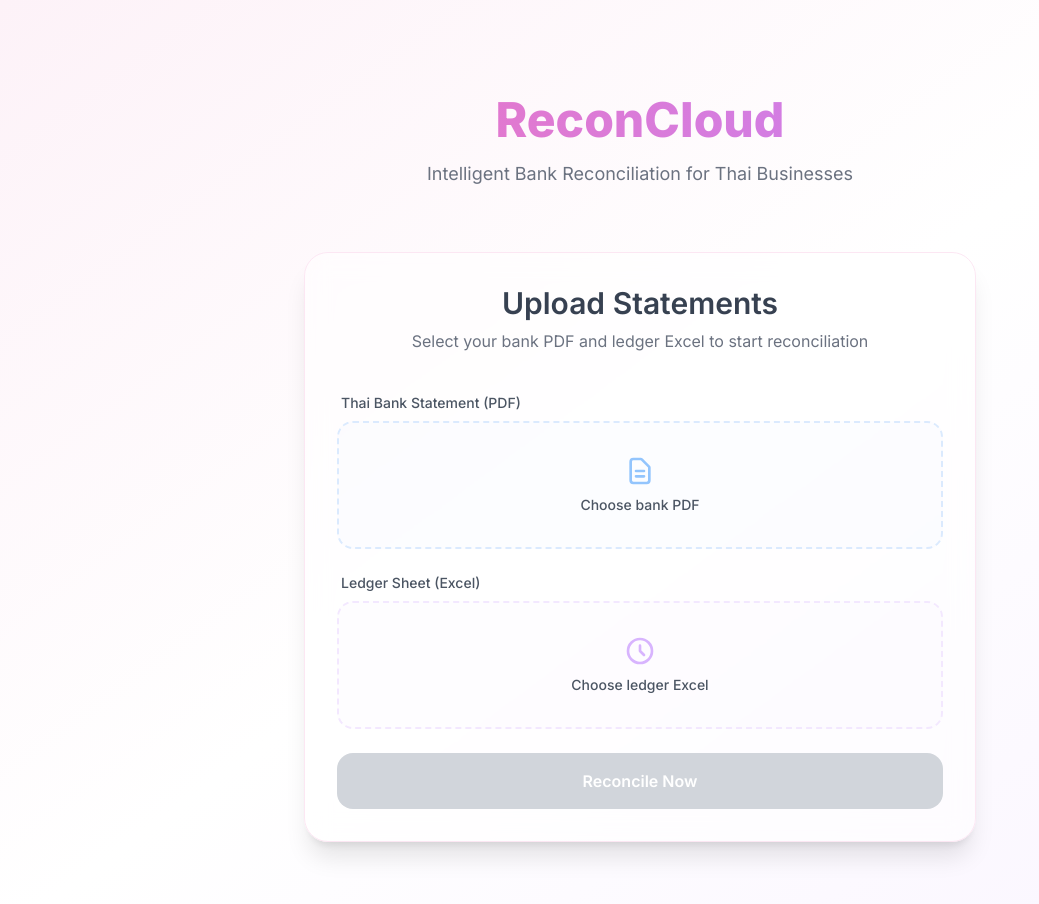
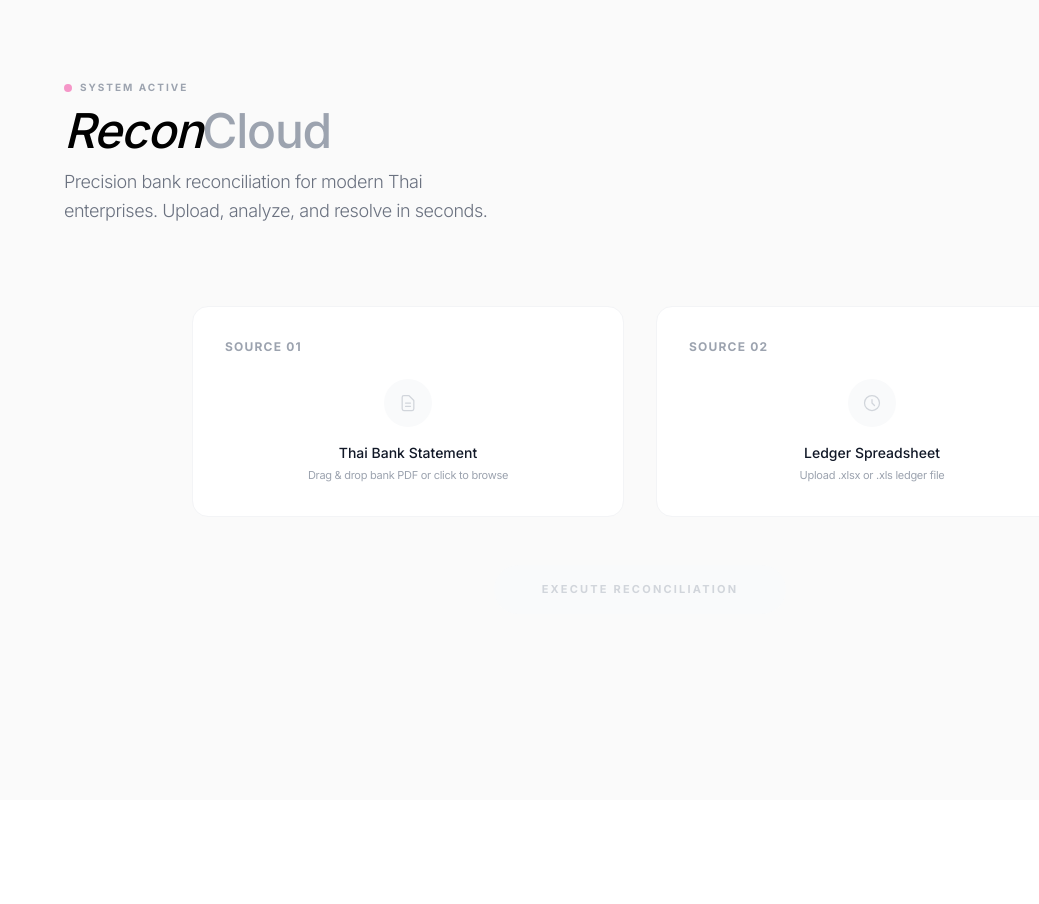
Before and after one commit to khaismikaelsonappleid-ctrl/bank-recon-app, a Next.js app: page / in a window 1280 px wide. Shown: the top 904 px of the page, without its empty margins (0-1039 px from the left). After the commit the page ends 800 px from the top, so only its background shows below. Built offline with nearby package versions, Linux system fonts and the light colour scheme.

Commit message:
Redesign frontend for ultra-clean, minimalist premium aesthetic with pastel accents

```diff
--- a/app/components/FileUpload.tsx
+++ b/app/components/FileUpload.tsx
@@ -40,11 +40,7 @@ export default function FileUpload({ onResults }: { onResults: (data: Reconcilia
   };
 
   const handleUpload = async () => {
-    if (!files.bankStatement || !files.ledgerSheet) {
-      alert('Please select both files first.');
-      return;
-    }
-
+    if (!files.bankStatement || !files.ledgerSheet) return;
     setIsUploading(true);
 
     const formData = new FormData();
@@ -58,96 +54,85 @@ export default function FileUpload({ onResults }: { onResults: (data: Reconcilia
       });
 
       if (!response.ok) throw new Error('Reconciliation failed');
-
       const result = await response.json();
       onResults(result);
     } catch (error) {
-      console.error(error);
-      alert('Error during reconciliation. Please check your files.');
+      alert('Reconciliation encountered an issue. Please verify file formats.');
     } finally {
       setIsUploading(false);
     }
   };
 
   return (
-    <div className="max-w-2xl mx-auto p-8 bg-white/50 backdrop-blur-md rounded-3xl shadow-xl border border-pink-100">
-      <div className="text-center mb-10">
-        <h2 className="text-3xl font-semibold text-gray-700 mb-2">Upload Statements</h2>
-        <p className="text-gray-500">Select your bank PDF and ledger Excel to start reconciliation</p>
-      </div>
-
-      <div className="space-y-6">
-        <div className="group relative">
-          <label className="block text-sm font-medium text-gray-600 mb-2 ml-1">
-            Thai Bank Statement (PDF)
-          </label>
-          <div className={`
-            relative flex flex-col items-center justify-center w-full h-32
-            border-2 border-dashed rounded-2xl transition-all duration-300
-            ${files.bankStatement ? 'border-green-200 bg-green-50/30' : 'border-blue-100 bg-blue-50/20 hover:border-blue-200'}
-          `}>
-            <input
-              type="file"
-              accept=".pdf"
-              onChange={handleFileChange('bankStatement')}
-              className="absolute inset-0 w-full h-full opacity-0 cursor-pointer"
-            />
-            <div className="flex flex-col items-center space-y-2 pointer-events-none">
-              <svg className={`w-8 h-8 ${files.bankStatement ? 'text-green-400' : 'text-blue-300'}`} fill="none" stroke="currentColor" viewBox="0 0 24 24">
-                <path strokeLinecap="round" strokeLinejoin="round" strokeWidth="2" d="M9 12h6m-6 4h6m2 5H7a2 2 0 01-2-2V5a2 2 0 012-2h5.586a1 1 0 01.707.293l5.414 5.414a1 1 0 01.293.707V19a2 2 0 01-2 2z" />
-              </svg>
-              <span className="text-sm text-gray-600 font-medium text-center px-4">
-                {files.bankStatement ? files.bankStatement.name : 'Choose bank PDF'}
-              </span>
+    <div className="max-w-4xl mx-auto">
+      <div className="grid grid-cols-1 md:grid-cols-2 gap-8 mb-12">
+        {/* PDF Upload */}
+        <div className="relative group">
+          <div className="flex flex-col h-full bg-white border border-gray-100 rounded-2xl p-8 transition-all duration-500 hover:border-pink-200 hover:shadow-[0_20px_50px_rgba(244,114,182,0.05)]">
+            <h3 className="text-xs font-bold text-gray-400 uppercase tracking-widest mb-6">Source 01</h3>
+            <div className="flex-1 flex flex-col justify-center">
+              <label className="cursor-pointer">
+                <input type="file" accept=".pdf" onChange={handleFileChange('bankStatement')} className="hidden" />
+                <div className="flex flex-col items-center text-center">
+                  <div className={`w-12 h-12 rounded-full mb-4 flex items-center justify-center transition-all duration-500 ${files.bankStatement ? 'bg-pink-50 text-pink-400 scale-110' : 'bg-gray-50 text-gray-300'}`}>
+                    <svg className="w-5 h-5" fill="none" stroke="currentColor" viewBox="0 0 24 24">
+                      <path strokeLinecap="round" strokeLinejoin="round" strokeWidth="1.5" d="M9 12h6m-6 4h6m2 5H7a2 2 0 01-2-2V5a2 2 0 012-2h5.586a1 1 0 01.707.293l5.414 5.414a1 1 0 01.293.707V19a2 2 0 01-2 2z" />
+                    </svg>
+                  </div>
+                  <h4 className="text-sm font-medium text-gray-900 mb-1">Thai Bank Statement</h4>
+                  <p className="text-[11px] text-gray-400 tracking-tight px-4 leading-relaxed">
+                    {files.bankStatement ? files.bankStatement.name : 'Drag & drop bank PDF or click to browse'}
+                  </p>
+                </div>
+              </label>
             </div>
           </div>
         </div>
 
-        <div className="group relative">
-          <label className="block text-sm font-medium text-gray-600 mb-2 ml-1">
-            Ledger Sheet (Excel)
-          </label>
-          <div className={`
-            relative flex flex-col items-center justify-center w-full h-32
-            border-2 border-dashed rounded-2xl transition-all duration-300
-            ${files.ledgerSheet ? 'border-green-200 bg-green-50/30' : 'border-purple-100 bg-purple-50/20 hover:border-purple-200'}
-          `}>
-            <input
-              type="file"
-              accept=".xlsx,.xls"
-              onChange={handleFileChange('ledgerSheet')}
-              className="absolute inset-0 w-full h-full opacity-0 cursor-pointer"
-            />
-            <div className="flex flex-col items-center space-y-2 pointer-events-none">
-              <svg className={`w-8 h-8 ${files.ledgerSheet ? 'text-green-400' : 'text-purple-300'}`} fill="none" stroke="currentColor" viewBox="0 0 24 24">
-                <path strokeLinecap="round" strokeLinejoin="round" strokeWidth="2" d="M12 8v4l3 3m6-3a9 9 0 11-18 0 9 9 0 0118 0z" />
-              </svg>
-              <span className="text-sm text-gray-600 font-medium text-center px-4">
-                {files.ledgerSheet ? files.ledgerSheet.name : 'Choose ledger Excel'}
-              </span>
+        {/* Excel Upload */}
+        <div className="relative group">
+          <div className="flex flex-col h-full bg-white border border-gray-100 rounded-2xl p-8 transition-all duration-500 hover:border-pink-200 hover:shadow-[0_20px_50px_rgba(244,114,182,0.05)]">
+            <h3 className="text-xs font-bold text-gray-400 uppercase tracking-widest mb-6">Source 02</h3>
+            <div className="flex-1 flex flex-col justify-center">
+              <label className="cursor-pointer">
+                <input type="file" accept=".xlsx,.xls" onChange={handleFileChange('ledgerSheet')} className="hidden" />
+                <div className="flex flex-col items-center text-center">
+                  <div className={`w-12 h-12 rounded-full mb-4 flex items-center justify-center transition-all duration-500 ${files.ledgerSheet ? 'bg-pink-50 text-pink-400 scale-110' : 'bg-gray-50 text-gray-300'}`}>
+                    <svg className="w-5 h-5" fill="none" stroke="currentColor" viewBox="0 0 24 24">
+                      <path strokeLinecap="round" strokeLinejoin="round" strokeWidth="1.5" d="M12 8v4l3 3m6-3a9 9 0 11-18 0 9 9 0 0118 0z" />
+                    </svg>
+                  </div>
+                  <h4 className="text-sm font-medium text-gray-900 mb-1">Ledger Spreadsheet</h4>
+                  <p className="text-[11px] text-gray-400 tracking-tight px-4 leading-relaxed">
+                    {files.ledgerSheet ? files.ledgerSheet.name : 'Upload .xlsx or .xls ledger file'}
+                  </p>
+                </div>
+              </label>
             </div>
           </div>
         </div>
+      </div>
 
+      <div className="flex justify-center">
         <button
           onClick={handleUpload}
           disabled={isUploading || !files.bankStatement || !files.ledgerSheet}
           className={`
-            w-full py-4 rounded-2xl font-semibold text-white transition-all duration-300 transform active:scale-95
+            relative px-12 py-4 rounded-full text-[11px] font-bold uppercase tracking-[0.2em] transition-all duration-500
             ${isUploading || !files.bankStatement || !files.ledgerSheet
-              ? 'bg-gray-300 cursor-not-allowed shadow-none'
-              : 'bg-gradient-to-r from-pink-300 to-purple-300 shadow-lg hover:shadow-pink-100/50 hover:-translate-y-1'}
+              ? 'bg-gray-50 text-gray-300 cursor-not-allowed'
+              : 'bg-black text-white hover:bg-gray-900 hover:shadow-2xl hover:shadow-pink-100 hover:-translate-y-0.5 active:translate-y-0'}
           `}
         >
           {isUploading ? (
-            <span className="flex items-center justify-center">
-              <svg className="animate-spin -ml-1 mr-3 h-5 w-5 text-white" fill="none" viewBox="0 0 24 24">
+            <span className="flex items-center gap-3">
+              <svg className="animate-spin h-3 w-3 text-white" fill="none" viewBox="0 0 24 24">
                 <circle className="opacity-25" cx="12" cy="12" r="10" stroke="currentColor" strokeWidth="4"></circle>
                 <path className="opacity-75" fill="currentColor" d="M4 12a8 8 0 018-8V0C5.373 0 0 5.373 0 12h4zm2 5.291A7.962 7.962 0 014 12H0c0 3.042 1.135 5.824 3 7.938l3-2.647z"></path>
               </svg>
-              Processing...
+              Analyzing...
             </span>
-          ) : 'Reconcile Now'}
+          ) : 'Execute Reconciliation'}
         </button>
       </div>
     </div>
--- a/app/page.tsx
+++ b/app/page.tsx
@@ -7,74 +7,116 @@ export default function Home() {
   const [results, setResults] = useState<any>(null);
 
   return (
-    <main className="min-h-screen bg-gradient-to-br from-pink-50 via-white to-purple-50 p-8 md:p-24">
-      <div className="max-w-6xl mx-auto">
-        <header className="text-center mb-16">
-          <h1 className="text-5xl font-extrabold text-transparent bg-clip-text bg-gradient-to-r from-pink-400 to-purple-400 mb-4">
-            ReconCloud
-          </h1>
-          <p className="text-gray-500 text-lg">Intelligent Bank Reconciliation for Thai Businesses</p>
+    <main className="min-h-screen bg-[#FAFAFA] text-[#171717] selection:bg-pink-100">
+      <div className="max-w-[1200px] mx-auto px-6 py-12 md:py-20">
+        <header className="flex flex-col md:flex-row md:items-end justify-between gap-6 mb-20">
+          <div>
+            <div className="flex items-center gap-2 mb-3">
+              <div className="w-2 h-2 rounded-full bg-pink-400 animate-pulse" />
+              <span className="text-[10px] uppercase tracking-[0.2em] font-bold text-gray-400">System Active</span>
+            </div>
+            <h1 className="text-4xl md:text-5xl font-medium tracking-tight text-black italic">
+              Recon<span className="text-gray-400 not-italic">Cloud</span>
+            </h1>
+            <p className="mt-3 text-gray-500 font-light text-lg tracking-tight max-w-md leading-relaxed">
+              Precision bank reconciliation for modern Thai enterprises.
+              Upload, analyze, and resolve in seconds.
+            </p>
+          </div>
+          {results && (
+            <button
+              onClick={() => setResults(null)}
+              className="group flex items-center gap-2 text-sm font-medium text-gray-400 hover:text-black transition-all duration-300"
+            >
+              <span className="group-hover:-translate-x-1 transition-transform duration-300">←</span>
+              Start New Session
+            </button>
+          )}
         </header>
 
         {!results ? (
-          <FileUpload onResults={setResults} />
+          <div className="animate-in fade-in slide-in-from-bottom-4 duration-1000 ease-out">
+            <FileUpload onResults={setResults} />
+          </div>
         ) : (
-          <div className="space-y-8 animate-in fade-in duration-700">
-            {/* Stats Dashboard */}
-            <div className="grid grid-cols-1 md:grid-cols-4 gap-6">
+          <div className="space-y-12 animate-in fade-in slide-in-from-bottom-8 duration-1000 ease-out">
+            {/* Minimal Stats */}
+            <div className="grid grid-cols-2 md:grid-cols-4 gap-px bg-gray-100 border border-gray-100 rounded-2xl overflow-hidden shadow-sm">
               {[
-                { label: 'Match Rate', value: `${results.stats.matchRate.toFixed(1)}%`, color: 'text-pink-400' },
-                { label: 'Matched', value: results.stats.matchCount, color: 'text-green-400' },
-                { label: 'Unmatched Bank', value: results.unmatchedBank.length, color: 'text-orange-400' },
-                { label: 'Unmatched Ledger', value: results.unmatchedLedger.length, color: 'text-purple-400' },
+                { label: 'Match Rate', value: `${results.stats.matchRate.toFixed(1)}%`, color: 'text-pink-500' },
+                { label: 'Successful Matches', value: results.stats.matchCount, color: 'text-black' },
+                { label: 'Pending Bank', value: results.unmatchedBank.length, color: 'text-gray-400' },
+                { label: 'Pending Ledger', value: results.unmatchedLedger.length, color: 'text-gray-400' },
               ].map((stat, idx) => (
-                <div key={idx} className="bg-white/80 backdrop-blur-sm p-6 rounded-3xl border border-pink-50 shadow-sm">
-                  <p className="text-sm font-medium text-gray-400 uppercase tracking-wider">{stat.label}</p>
-                  <p className={`text-3xl font-bold ${stat.color} mt-1`}>{stat.value}</p>
+                <div key={idx} className="bg-white p-8 group hover:bg-gray-50/50 transition-colors duration-500">
+                  <p className="text-[10px] uppercase tracking-[0.15em] font-bold text-gray-400 mb-2">{stat.label}</p>
+                  <p className={`text-4xl font-light tracking-tighter ${stat.color}`}>{stat.value}</p>
                 </div>
               ))}
             </div>
 
-            {/* Detailed Tables */}
-            <div className="bg-white/80 backdrop-blur-sm rounded-3xl border border-pink-50 shadow-lg overflow-hidden">
-              <div className="p-6 border-b border-pink-50 flex justify-between items-center">
-                <h3 className="text-xl font-semibold text-gray-700">Reconciliation Breakdown</h3>
-                <button
-                  onClick={() => setResults(null)}
-                  className="text-sm font-medium text-pink-400 hover:text-pink-500 transition-colors"
-                >
-                  ← Upload New Files
-                </button>
+            {/* Clean Data Table */}
+            <div className="bg-white rounded-2xl border border-gray-100 shadow-[0_8px_30px_rgb(0,0,0,0.02)] overflow-hidden">
+              <div className="px-8 py-6 border-b border-gray-50 flex items-center justify-between">
+                <h3 className="text-sm font-semibold tracking-tight text-gray-900">Transaction Registry</h3>
+                <div className="flex items-center gap-4">
+                  <div className="flex items-center gap-1.5">
+                    <div className="w-1.5 h-1.5 rounded-full bg-pink-400" />
+                    <span className="text-[10px] font-bold text-gray-400 uppercase tracking-wider">Matched</span>
+                  </div>
+                  <div className="flex items-center gap-1.5">
+                    <div className="w-1.5 h-1.5 rounded-full bg-gray-200" />
+                    <span className="text-[10px] font-bold text-gray-400 uppercase tracking-wider">Exception</span>
+                  </div>
+                </div>
               </div>
 
               <div className="overflow-x-auto">
-                <table className="w-full text-left">
-                  <thead className="bg-pink-50/50 text-gray-600 text-sm uppercase">
-                    <tr>
-                      <th className="px-6 py-4">Date</th>
-                      <th className="px-6 py-4">Description</th>
-                      <th className="px-6 py-4">Amount (THB)</th>
-                      <th className="px-6 py-4">Status</th>
+                <table className="w-full text-left border-collapse">
+                  <thead>
+                    <tr className="text-[10px] uppercase tracking-widest text-gray-400 font-bold border-b border-gray-50 bg-gray-50/30">
+                      <th className="px-8 py-4 font-bold">Transaction Date</th>
+                      <th className="px-8 py-4 font-bold">Entity Details</th>
+                      <th className="px-8 py-4 font-bold text-right">Value (THB)</th>
+                      <th className="px-8 py-4 text-center font-bold">Verification</th>
                     </tr>
                   </thead>
-                  <tbody className="divide-y divide-pink-50">
+                  <tbody className="divide-y divide-gray-50">
                     {results.matches.map((match: any, i: number) => (
-                      <tr key={`match-${i}`} className="hover:bg-green-50/20 transition-colors">
-                        <td className="px-6 py-4 text-gray-600 text-sm">{new Date(match.bank.date).toLocaleDateString()}</td>
-                        <td className="px-6 py-4 text-gray-700 font-medium">{match.bank.description}</td>
-                        <td className="px-6 py-4 text-green-500 font-bold">฿{match.bank.amount.toLocaleString()}</td>
-                        <td className="px-6 py-4">
-                          <span className="px-3 py-1 rounded-full bg-green-100 text-green-600 text-xs font-bold uppercase">Matched</span>
+                      <tr key={`match-${i}`} className="group hover:bg-gray-50/50 transition-colors duration-300">
+                        <td className="px-8 py-5 text-sm text-gray-400 font-light">
+                          {new Date(match.bank.date).toLocaleDateString('en-GB', { day: '2-digit', month: 'short', year: 'numeric' })}
+                        </td>
+                        <td className="px-8 py-5">
+                          <p className="text-sm font-medium text-gray-900">{match.bank.description}</p>
+                          <p className="text-[10px] text-gray-400 mt-0.5 tracking-tight">System Reference: #{match.bank.id.slice(0, 8)}</p>
+                        </td>
+                        <td className="px-8 py-5 text-sm font-medium text-right text-gray-900 tracking-tight">
+                          ฿{match.bank.amount.toLocaleString(undefined, { minimumFractionDigits: 2 })}
+                        </td>
+                        <td className="px-8 py-5">
+                          <div className="flex justify-center">
+                            <span className="px-2.5 py-1 rounded-md bg-pink-50 text-pink-500 text-[10px] font-bold uppercase tracking-wider">Verified</span>
+                          </div>
                         </td>
                       </tr>
                     ))}
                     {results.unmatchedBank.map((tx: any, i: number) => (
-                      <tr key={`umb-${i}`} className="hover:bg-orange-50/20 transition-colors">
-                        <td className="px-6 py-4 text-gray-600 text-sm">{new Date(tx.date).toLocaleDateString()}</td>
-                        <td className="px-6 py-4 text-gray-700 font-medium">{tx.description} (Bank)</td>
-                        <td className="px-6 py-4 text-orange-500 font-bold">฿{tx.amount.toLocaleString()}</td>
-                        <td className="px-6 py-4">
-                          <span className="px-3 py-1 rounded-full bg-orange-100 text-orange-600 text-xs font-bold uppercase">Unmatched</span>
+                      <tr key={`umb-${i}`} className="group hover:bg-gray-50/50 transition-colors duration-300">
+                        <td className="px-8 py-5 text-sm text-gray-400 font-light">
+                          {new Date(tx.date).toLocaleDateString('en-GB', { day: '2-digit', month: 'short', year: 'numeric' })}
+                        </td>
+                        <td className="px-8 py-5">
+                          <p className="text-sm font-medium text-gray-900">{tx.description}</p>
+                          <p className="text-[10px] text-pink-400 mt-0.5 tracking-tight font-medium italic">Unresolved Bank Entry</p>
+                        </td>
+                        <td className="px-8 py-5 text-sm font-medium text-right text-gray-900 tracking-tight">
+                          ฿{tx.amount.toLocaleString(undefined, { minimumFractionDigits: 2 })}
+                        </td>
+                        <td className="px-8 py-5">
+                          <div className="flex justify-center">
+                            <span className="px-2.5 py-1 rounded-md bg-gray-100 text-gray-400 text-[10px] font-bold uppercase tracking-wider italic">Exception</span>
+                          </div>
                         </td>
                       </tr>
                     ))}
@@ -82,6 +124,10 @@ export default function Home() {
                 </table>
               </div>
             </div>
+
+            <footer className="text-center pb-12">
+              <p className="text-[10px] text-gray-300 font-bold uppercase tracking-[0.3em]">Precision-Engineered Reconciliation</p>
+            </footer>
           </div>
         )}
       </div>
```
